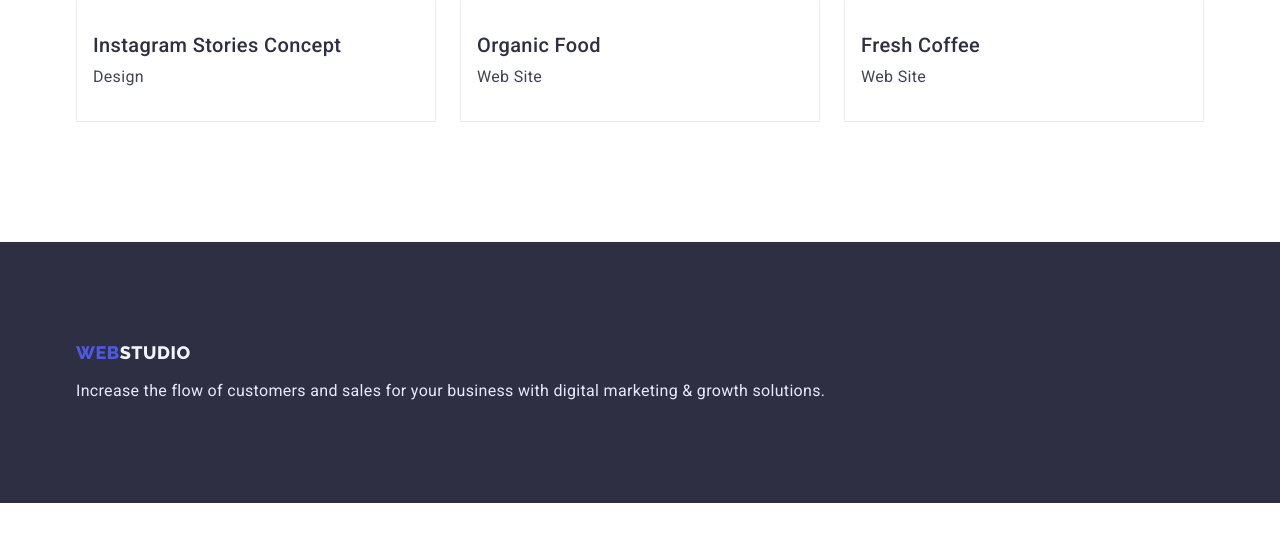
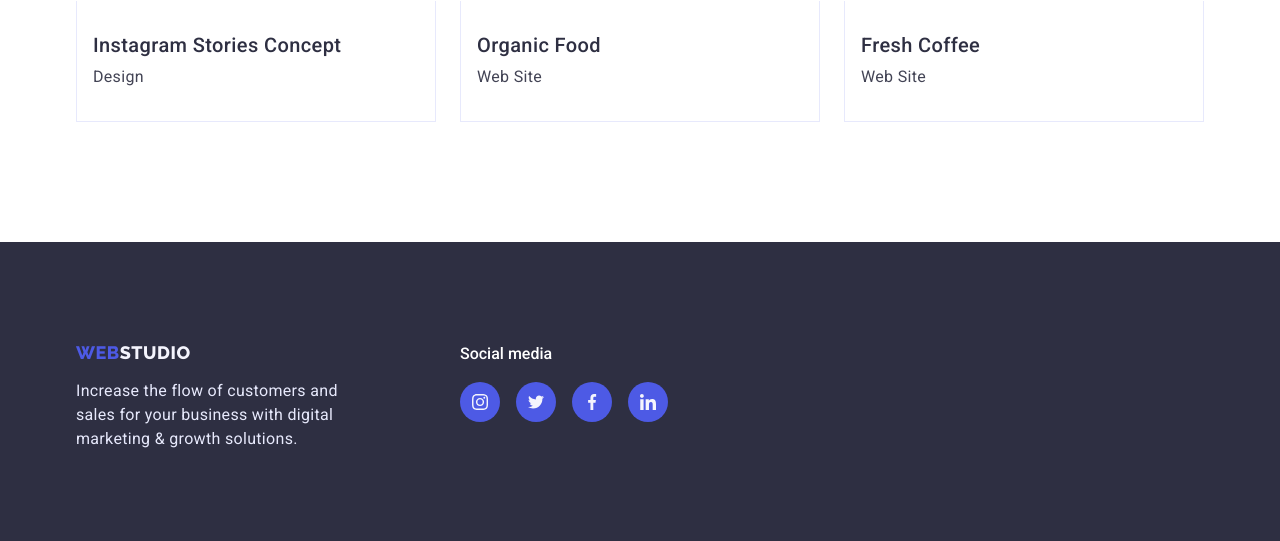
Before and after one commit to anushasima/goit-markup-hw-04, a plain HTML site: page portfolio.html in a window 1280 px wide. Shown: the part 1538-2079 px from the top of the page. Before the commit the page ends 2041 px from the top, so only its background shows below. Drawn offline with nearby package versions, Linux system fonts and the light colour scheme.

Commit message:
portfolio footer

```diff
--- a/portfolio.html
+++ b/portfolio.html
@@ -222,7 +222,7 @@
 
     <footer class="footer">
       <div class="container container-footer">
-        <div class="footerb-block">
+        <div class="footer-block">
           <a class="footer-logo link" href="./index.html"
             >Web<span class="footer-logo-color">Studio</span></a
           >
@@ -231,6 +231,50 @@
             digital marketing & growth solutions.
           </p>
         </div>
+
+        <div class="footer-block-second">
+          <div class="footer-block-second">
+            <p class="footer-block-text">Social media</p>
+            <ul class="soc-icons-footer list">
+              <li class="soc-icons-items">
+                <a class="soc-icons-links link soc-footer" href>
+                  <svg width="16" height="16" class="soc-icons-icons">
+                    <use
+                      href="./images/icons.svg/symbol-defs.svg#icon-instagram"
+                    ></use>
+                  </svg>
+                </a>
+              </li>
+              <li class="soc-icons-items">
+                <a class="soc-icons-links link soc-footer" href>
+                  <svg width="16" height="16" class="soc-icons-icons">
+                    <use
+                      href="./images/icons.svg/symbol-defs.svg#icon-twitter"
+                    ></use>
+                  </svg>
+                </a>
+              </li>
+              <li class="soc-icons-items">
+                <a class="soc-icons-links link soc-footer" href
+                  ><svg width="16" height="16" class="soc-icons-icons">
+                    <use
+                      href="./images/icons.svg/symbol-defs.svg#icon-facebook"
+                    ></use>
+                  </svg>
+                </a>
+              </li>
+              <li class="soc-icons-items">
+                <a class="soc-icons-links link soc-footer" href>
+                  <svg width="16" height="16" class="soc-icons-icons">
+                    <use
+                      href="./images/icons.svg/symbol-defs.svg#icon-linkedin"
+                    ></use>
+                  </svg>
+                </a>
+              </li>
+            </ul>
+          </div>
+        </div>
       </div>
     </footer>
   </body>
```
